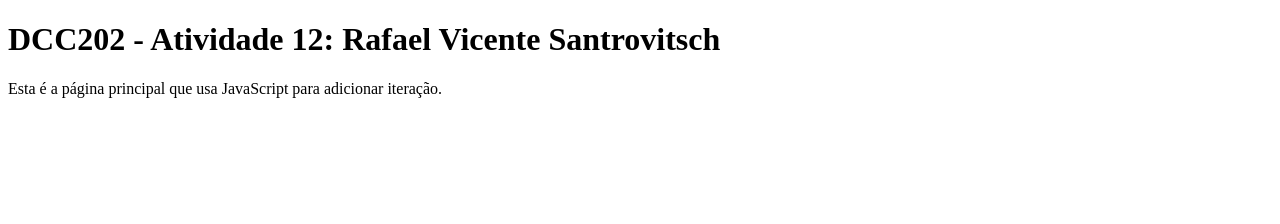
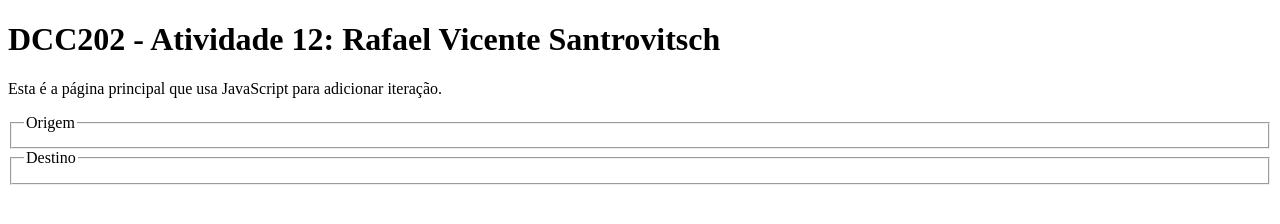
Before and after one commit to ufjf-dcc202/ufjf-dcc202-2023-3-b-atv12-r-santrovitsch, a website: page index.html in a window 1280 px wide. Drawn offline with Linux system fonts and the light colour scheme.

Commit message:
criei o form com os campos de origem e destino

```diff
--- a/index.html
+++ b/index.html
@@ -11,7 +11,14 @@
         <h1>DCC202 - Atividade 12: Rafael Vicente Santrovitsch</h1>
         <p>Esta é a página principal que usa JavaScript para adicionar iteração.</p>
         <section>
-
+            <form name="entrada">
+                <fieldset>
+                    <legend>Origem</legend>
+                </fieldset>
+                <fieldset>
+                    <legend>Destino</legend>
+                </fieldset>
+            </form>
         </section>
         <section>
 
```
